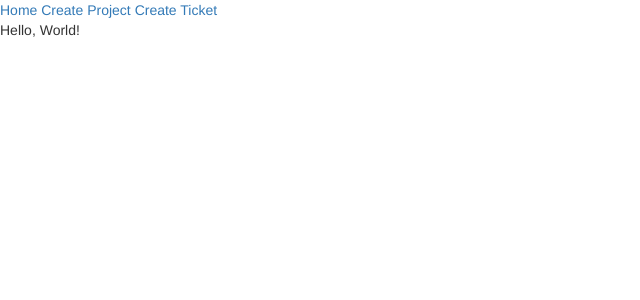
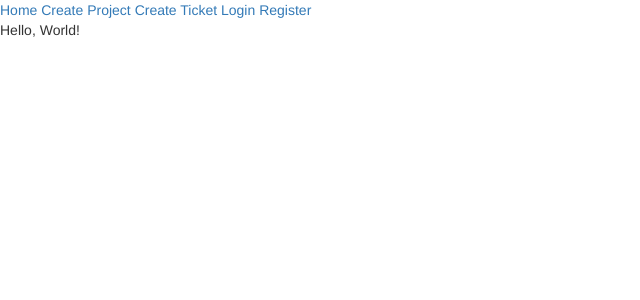
Before and after one commit to andrew-zabloudil/DevTick, a Flask app: page / in a window 1280 px wide. Shown: the top 300 px of the page, without its empty margins (0-640 px from the left). Run offline with Flask 2, Linux system fonts and the light colour scheme; some libraries are stand-ins or nearby versions.

Commit message:
Add login and register to navbar

```diff
--- a/templates/header.html
+++ b/templates/header.html
@@ -17,6 +17,8 @@
       <a href="{{ url_for('home') }}">Home</a>
       <a href="{{ url_for('create_project') }}">Create Project</a>
       <a href="{{ url_for('create_ticket') }}">Create Ticket</a>
+      <a href="{{ url_for('login') }}">Login</a>
+      <a href="{{ url_for('register') }}">Register</a>
     </nav>
   </body>
 </html>
```
